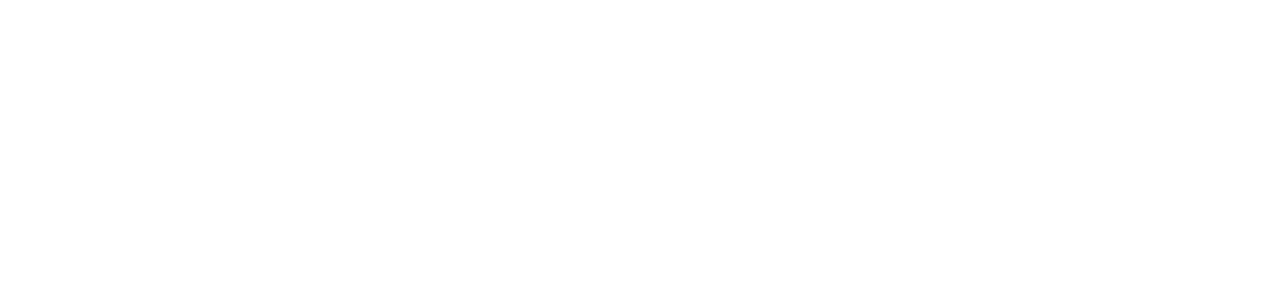
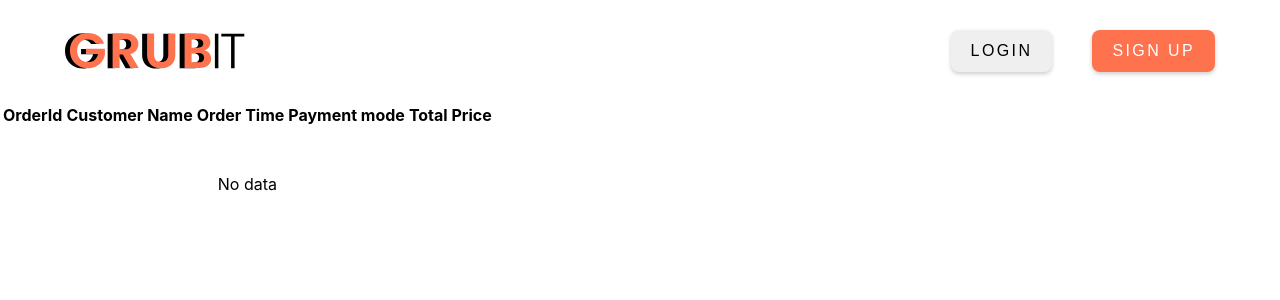
Before and after one commit to Harshsharma916/CanteenApp, a React (Create React App) app: page /workerDashboard in a window 1280 px wide. Before the commit this address had no page. Shown: the top 300 px of the page. Built offline with nearby package versions, Linux system fonts and the light colour scheme.

Commit message:
worker protal setup

```diff
--- a/src/Containers/Canteenlist/index.js
+++ b/src/Containers/Canteenlist/index.js
@@ -111,10 +111,6 @@
                 <Card
                   key={key}
                   data={item}
-                  // count={count}
-                  // setCounter={setCounter}
-                  // add={item.id == id ? true : false}
-                  // setAdd={setAddID}
                 />
               );
             })}
--- a/src/Containers/Main.js
+++ b/src/Containers/Main.js
@@ -3,6 +3,7 @@
 import Homepage from "./Homepage";
 import FoodList from "./Canteenlist";
 import Canteenmenu from "./Canteenmenu";
+import WorkerDashboard from "./WorkerDashBoard";
 // import UserDetails from "./UserDetails";
 
 const Main = () => {
@@ -12,9 +13,10 @@
       {/* <Route path="/login" element={<Login />} /> */}
       {/* <Route path="/otp" element={<Otp />} /> */}
       {/* <Route path="/userdetails" element={<UserDetails/>} /> */}
-      <Route path="/" element={<Homepage/>} />
-      <Route path="/foodlist" element={<FoodList/>}/>
-      <Route path="/canteenmenu" element={<Canteenmenu/>}/>
+      <Route path="/" element={<Homepage />} />
+      <Route path="/foodlist" element={<FoodList />} />
+      <Route path="/canteenmenu" element={<Canteenmenu />} />
+      <Route path="/workerDashboard" element={<WorkerDashboard />} />
       {/* <Route path="/profile" element={<Profile />} /> */}
     </Routes>
   );
--- /dev/null
+++ b/src/Containers/WorkerDashBoard/index.js
@@ -0,0 +1,42 @@
+import { Table } from 'antd'
+import React from 'react'
+import Header from '../../Components/Header';
+import style from "./index.module.css";
+
+const WorkerDashboard = () => {
+
+
+  const columns = [
+    {
+      title: "OrderId",
+      key: "id",
+      dataIndex: "id"
+    },{
+      title: "Customer Name",
+      key: "name",
+      dataIndex: 'user.name'
+    },{
+      title: "Order Time",
+      key: "time",
+      dataIndex: 'createdAt'
+    },{
+      title: "Payment mode",
+      key: "modeOfPayment",
+      dataIndex: 'modeOfPayment'
+    },{
+      title: "Total Price",
+      key: "totalPrice",
+      dataIndex: 'totalPrice'
+    }
+  ]
+
+  return (
+    <div>
+      <Header />
+      <div className={style}></div>
+      <Table columns={columns} />
+    </div>
+  )
+}
+
+export default WorkerDashboard
```
Also changed, not shown: src/Containers/WorkerDashBoard/index.module.css (added).
